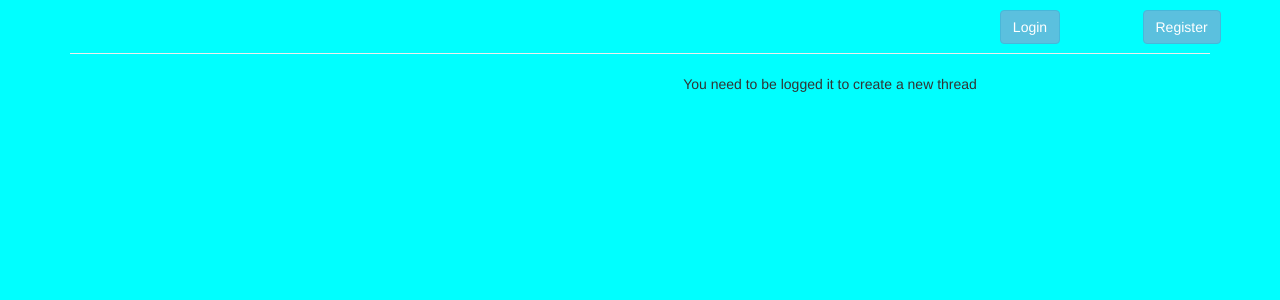
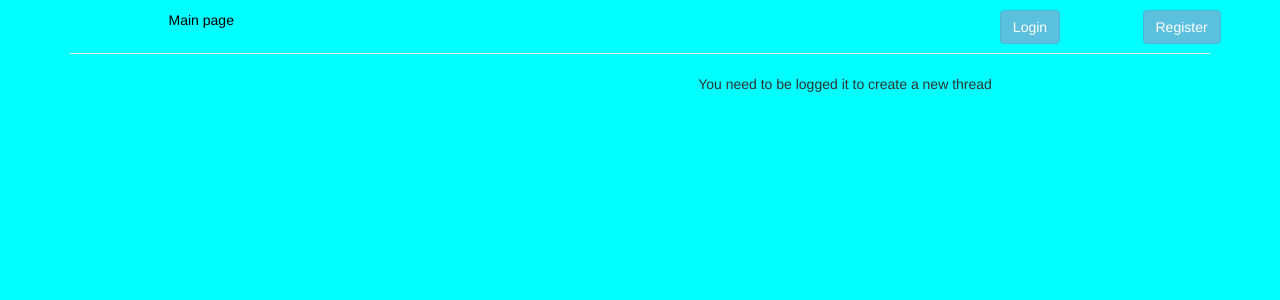
Before and after one commit to MrMcCrab/miniature-spoon, a PHP site: page /newThread.php in a window 1280 px wide. Shown: the top 300 px of the page. Run offline with PHP 8.4, Linux system fonts and the light colour scheme.

Commit message:
remove html and body end tags

```diff
--- a/project/header.php
+++ b/project/header.php
@@ -34,12 +34,14 @@
   <div class="row">
 
     <div class="col-md-3">
+      <a href='index.php' class='mainPageLink'>Main page</a>
     </div>
 
     <div class="col-md-6">
     </div>
 
     <div class="col-md-2">
+
       <!--Hide login button if user is logged in-->
       <?php if(!isset($_SESSION['login_user'])){
           echo "<button type='button' class='btn btn-info' data-toggle='modal' data-target='#myModal'>Login</button>
@@ -103,7 +105,3 @@
   </div>
 
 </div>
-
-  </body>
-</div>
-</html>
```
